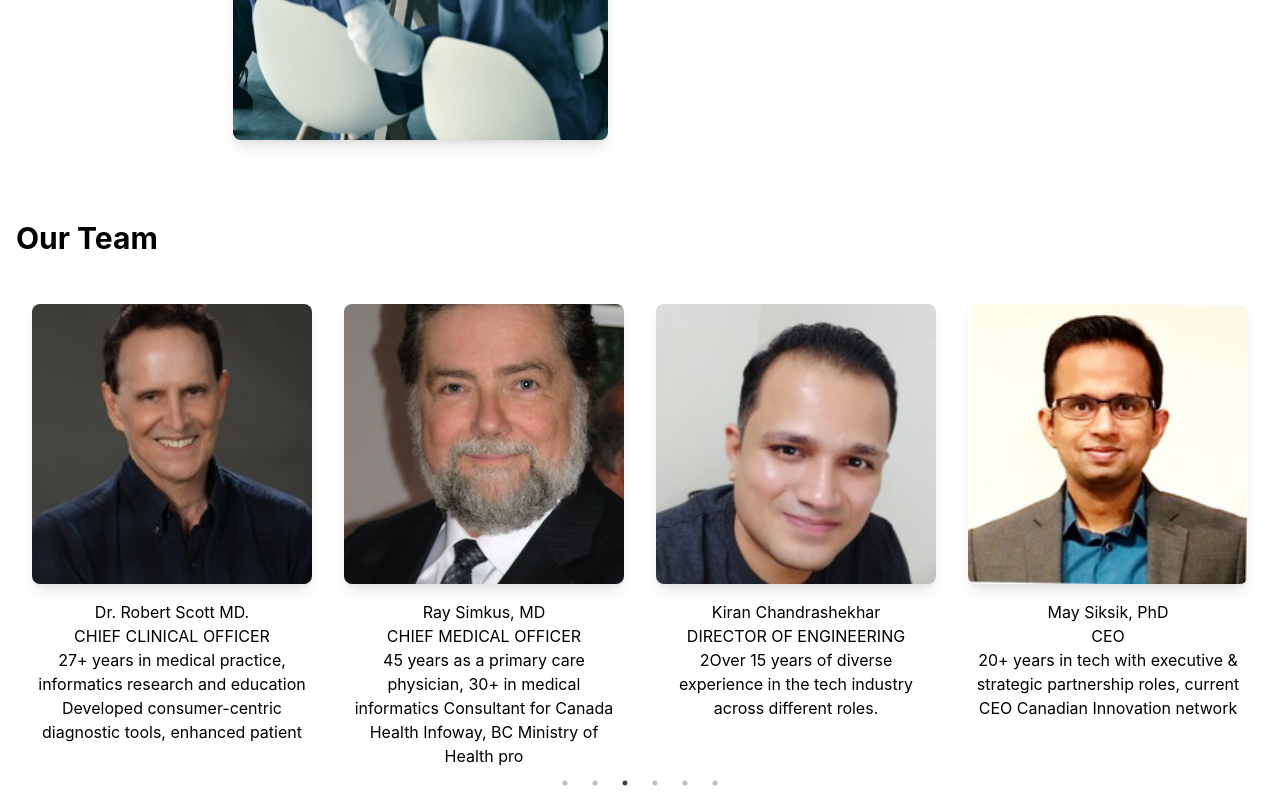
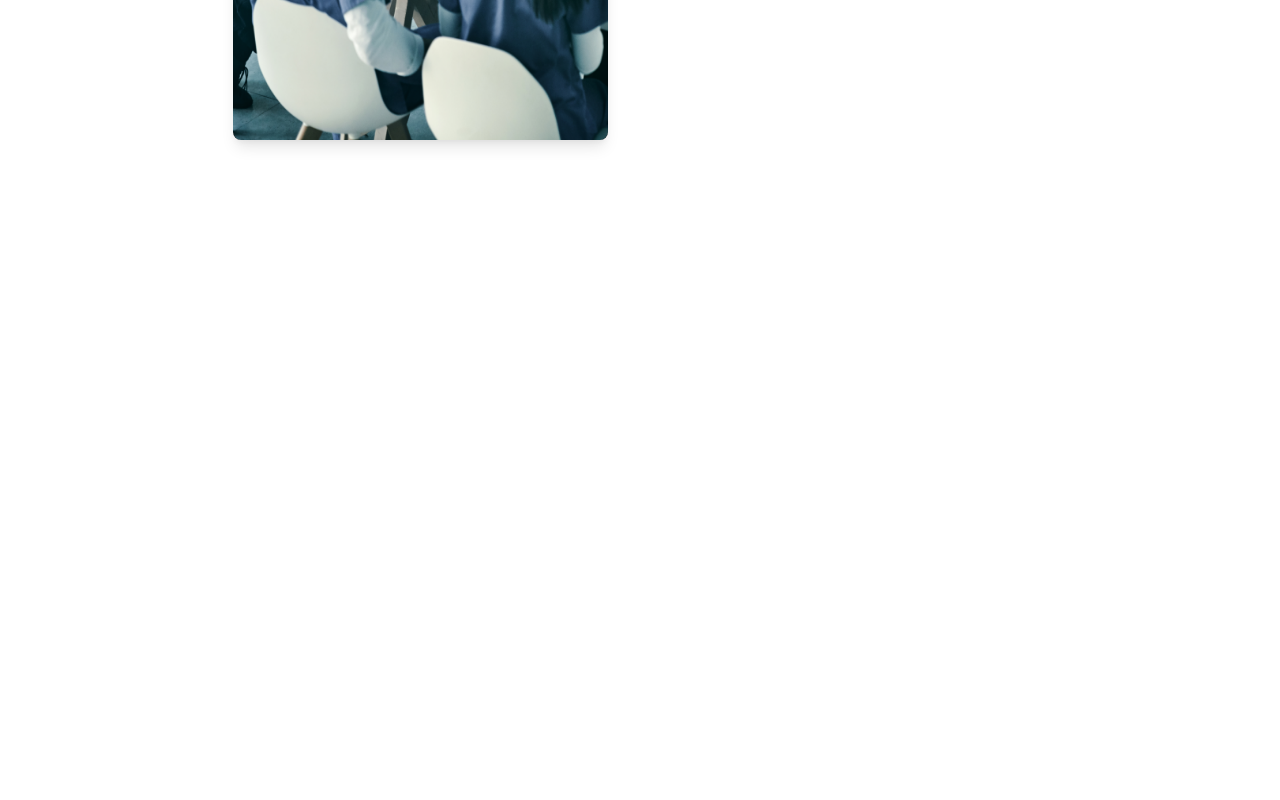
Before and after one commit to sanjaydambal/sapius, a React (Create React App) app: page / in a window 1280 px wide. Shown: the part 572-1372 px from the top of the page. After the commit the page ends 800 px from the top, so only its background shows below. Built offline with nearby package versions, Linux system fonts and the light colour scheme.

Commit message:
created the team members with sliding image"

```diff
--- a/package.json
+++ b/package.json
@@ -9,8 +9,6 @@
     "react": "^18.3.1",
     "react-dom": "^18.3.1",
     "react-scripts": "5.0.1",
-    "react-slick": "^0.30.2",
-    "slick-carousel": "^1.8.1",
     "web-vitals": "^2.1.4"
   },
   "scripts": {
--- a/src/App.js
+++ b/src/App.js
@@ -2,16 +2,12 @@ import logo from './logo.svg';
 import './App.css';
 import Header from './components/Header';
 import Story from './components/Story';
-import "slick-carousel/slick/slick.css";
-import "slick-carousel/slick/slick-theme.css";
-import Portfolio from './components/Portfolio';
 
 function App() {
   return (
     <div className="App">
    <Header/>
    <Story/>
-   <Portfolio/>
     </div>
   );
 }
--- a/src/components/Portfolio.js
+++ /dev/null
@@ -1,107 +0,0 @@
-import React from 'react';
-import Slider from "react-slick";
-
-// Image URLs (replace with your actual images and descriptions)
-const images = [
-  { url: "/assets/Minh.jpeg", description: (
-    <>
-      <p>Dr. Minh Duong-van</p>
-      <p>CHIEF TECHNOLOGY OFFICER</p>
-      <p>With a PhD in quantum physics from Cornell University. Dr. Minh specializes in quantum field and chaos theory.</p>
-    </>
-  ) },
-  { url: "/assets/May.jpeg",  description: (
-    <>
-      <p>May Siksik, PhD</p>
-      <p>CEO</p>
-      <p>20+ years in tech with executive & strategic partnership roles, current CEO Canadian Innovation network</p>
-    </>
-  ) },
-  { url: "/assets/Robert.jpeg", description: (
-    <>
-      <p>Dr. Robert Scott MD.</p>
-      <p>CHIEF CLINICAL OFFICER</p>
-      <p>27+ years in medical practice, informatics research and education Developed consumer-centric diagnostic tools, enhanced patient</p>
-    </>
-  ) },
-  { url: "/assets/Ray.jpg", description: (
-    <>
-      <p>Ray Simkus, MD</p>
-      <p>CHIEF MEDICAL OFFICER</p>
-      <p>45 years as a primary care physician, 30+ in medical informatics
-
-Consultant for Canada Health Infoway, BC Ministry of Health pro </p>
-    </>
-  ) },
-  { url: "/assets/kiran.png", description: (
-    <>
-      <p>Kiran Chandrashekhar</p>
-      <p>DIRECTOR OF ENGINEERING</p>
-      <p>2Over 15 years of diverse experience in the tech industry across different roles.
-</p>
-    </>
-  ) },
-  { url: "/assets/Arun.jpeg", description: (
-    <>
-      <p>May Siksik, PhD</p>
-      <p>CEO</p>
-      <p>20+ years in tech with executive & strategic partnership roles, current CEO Canadian Innovation network</p>
-    </>
-  ) },
-];
-
-const Portfolio = () => {
-  // Slider settings
-  const settings = {
-    dots: true,
-    infinite: true,
-    speed: 500,
-    slidesToShow: 4, // Show 4 images at once
-    slidesToScroll: 1, // Move one slide at a time
-    autoplay: true,
-    autoplaySpeed: 2000, // Auto-scroll every 2 seconds
-    responsive: [
-      {
-        breakpoint: 1024,
-        settings: {
-          slidesToShow: 3, // Show 3 slides for medium screens
-          slidesToScroll: 1,
-        },
-      },
-      {
-        breakpoint: 768,
-        settings: {
-          slidesToShow: 2, // Show 2 slides for smaller screens
-          slidesToScroll: 1,
-        },
-      },
-      {
-        breakpoint: 600,
-        settings: {
-          slidesToShow: 1, // Show 1 slide for extra small screens
-          slidesToScroll: 1,
-        },
-      },
-    ],
-  };
-
-  return (
-    <div className="container mx-auto my-8 px-4">
-      <h2 className="text-3xl font-bold text-left mb-8">Our Team</h2>
-      <Slider {...settings}>
-        {images.map((image, index) => (
-          <div key={index} className="p-4">
-            <img
-              src={image.url}
-              alt={`Slide ${index + 1}`}
-              className="w-full h-66 object-cover rounded-lg shadow-lg" // Adjusted height
-            />
-            <p className="text-center mt-4 h-24 ">{image.description}</p>
-          </div>
-        ))}
-      </Slider>
-    </div>
-  );
-};
-
-export default Portfolio;
```
Also changed, not shown: 1 other file (tests, documents, lock files or other folders).
